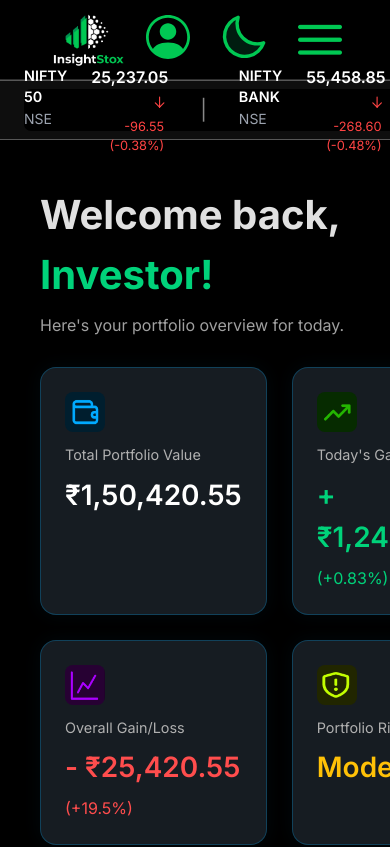
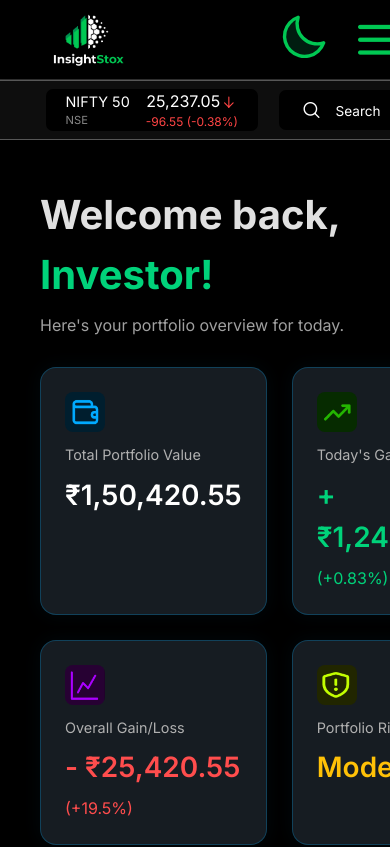
Before and after one commit to ChirayuDodiya/InsightStox---Portfolio-analyzer-tracker-and-console, a React (Vite) app in the folder frontend/: page /DashBoard in a window 390 px wide. Shown: the top 847 px of the page. Built offline with nearby package versions, Linux system fonts and the light colour scheme.

Commit message:
responsiveness of the navbar and dashboard-Header components

```diff
--- a/frontend/package.json
+++ b/frontend/package.json
@@ -13,6 +13,7 @@
     "@tailwindcss/vite": "^4.1.13",
     "aos": "^2.3.4",
     "axios": "^1.12.2",
+    "i": "^0.3.7",
     "primeicons": "^7.0.0",
     "react": "^19.1.1",
     "react-dom": "^19.1.1",
--- a/frontend/src/components/Dashboard-Header.css
+++ b/frontend/src/components/Dashboard-Header.css
@@ -1,84 +1,87 @@
 *{
   font-family: 'Inter', sans-serif;
 }
-.stock-display-container {
+.d-stock-display-container {
   display: flex;
-  justify-content: center;
-  gap: 2rem;
+  justify-content: space-between;
+  gap: 1rem;
   align-items: center;
-  width :832px;
+  width :750px;
   height:42px;
   background-color: black;
   border-radius: 7px;
+  padding: 0 20px;
 }
-.stock-info {
+.d-stock-info {
   display: flex;
-  gap: 1.5rem;
+  justify-content: center;
+  align-items: center;
+  gap: 1rem;
 }
 
-.stock-header {
+.d-stock-header {
   display: flex;
   flex-direction: column;
+  white-space: nowrap;
 }
 
-.stock-name {
+.d-stock-name {
   color: white;
   font-size: 0.9rem;
 }
 
-.stock-exchange {
-  position:relative;
-  left:0;
+.d-stock-exchange {
   color: #888;
   font-size: 0.7rem;
 }
 
-.stock-details {
+.d-stock-details {
   display: flex;
   flex-direction: column;
   align-items: center;
+  white-space: nowrap;
 }
 
-.stock-price {
+.d-stock-price {
   color: white;
   font-size: 1rem;
 }
 
-.stock-change {
-  font-size: 0.7rem;
+.d-stock-change {
+  font-size: 0.75rem;
 }
-.change-icon{
+.d-change-icon{
   font-size: 0.7rem;
   margin: 3px;
 }
-.stock-change.negative,.change-icon.negative {
+.d-stock-change.negative,.d-change-icon.negative {
   color: #ff4444;
 }
 
-.stock-change.positive,.change-icon.positive {
+.d-stock-change.positive,.d-change-icon.positive {
   color: #00ff88;
 }
 .divider{
+  display:flex;
   color: #888;
   font-size: 1.25rem;
 }
+
 .dashboard-header{
     position:fixed;
     z-index:999;
     top: 80px;
-    width: 100vw;
+    left: 0;
+    width: 100%;
+    min-width: 450px;
     height: 60px;
     padding: 16px 24px 16px 24px;
     display: flex;
     justify-content: space-evenly;
     align-items: center;
-    /* margin-bottom: 20px; */
     background-color: #0E0E0E;
     border-top: rgba(255, 255, 255, 0.3) 1px solid ;
     border-bottom: rgba(255, 255, 255, 0.3) 1px solid ;
-
-     backdrop-filter: blur(8px);
-    -webkit-backdrop-filter: blur(8px);
     box-shadow: 0 2px 10px rgba(0, 0, 0, 0.3);
 }
 .searchbar {
@@ -94,10 +97,11 @@
   padding: 0.75rem 1.5rem 0.75rem 3.5rem;
   color: white;
   font-size: 0.9rem;
-  width: 527px;
+  width: 440px;
   height:40px;
   outline: none;
   transition: border-color 0.3s ease, box-shadow 0.3s ease;
+  text-overflow: ellipsis;
 }
 
 .search-input::placeholder {
@@ -133,8 +137,8 @@
   transform: translateX(-50%);
   background: black;
   color: white;
-  width: 50%;
-  max-width: 600px;
+  width: 33%;
+  min-width: 330px;
   border-radius: 10px;
   box-shadow: 0 0 20px rgba(0, 0, 0, 0.6);
   z-index: 10000;
@@ -170,7 +174,7 @@
   padding: 10px 0px 10px 50px;
   outline: none;
   color: white;
-  border-bottom: 1px solid #555;
+  text-overflow: ellipsis;
 }
 
 .close-btn {
@@ -204,3 +208,44 @@
 .search-results li:hover {
   background-color: rgba(255, 255, 255, 0.1);
 }
+@media (max-width: 1495px) {
+  .popup-search-input::placeholder{
+    max-width: 140px;
+  }
+}
+@media (max-width: 1335px) {
+  .search-input{
+    max-width: 300px;
+  }
+}
+@media (max-width: 1175px) {
+  .d-stock-display-container .d-stock-info:nth-of-type(3),
+  .d-stock-display-container .divider:nth-of-type(2) {
+    display: none;
+  }
+  .d-stock-display-container {
+    width :500px;
+  }
+}
+
+@media (max-width: 930px) {
+  .d-stock-display-container .d-stock-info:nth-of-type(2),
+  .d-stock-display-container .divider:nth-of-type(1) {
+    display: none;
+  }
+
+  .d-stock-display-container {
+    width :auto;
+  }
+}
+@media (max-width: 610px) {
+  .search-input{
+    width: 200px;
+    text-overflow:clip;
+  }
+}
+@media (max-width: 530px) {
+  .search-input{
+    width: 125px;
+  }
+}
--- a/frontend/src/components/Dashboard-Header.jsx
+++ b/frontend/src/components/Dashboard-Header.jsx
@@ -14,55 +14,55 @@ const DashboardHeader = () => {
       {isSearchActive && <div className="overlay" onClick={handleClose}></div>}
 
       <div className="dashboard-header">
-        <div className="stock-display-container">
-          <div className="stock-info">
-            <div className="stock-header">
-              <span className="stock-name">NIFTY 50</span>
-              <span className="stock-exchange">NSE</span>
+        <div className="d-stock-display-container">
+          <div className="d-stock-info">
+            <div className="d-stock-header">
+              <span className="d-stock-name">NIFTY 50</span>
+              <span className="d-stock-exchange">NSE</span>
             </div>
-            <div className="stock-details">
-              <span className="stock-price">
+            <div className="d-stock-details">
+              <span className="d-stock-price">
                 25,237.05
-                <span className="change-icon negative pi pi-arrow-down"></span>
+                <span className="d-change-icon negative pi pi-arrow-down"></span>
               </span>
-              <span className="stock-change negative">
-                <span className="change-text">-96.55 (-0.38%)</span>
+              <span className="d-stock-change negative">
+                <span className="d-change-text">-96.55 (-0.38%)</span>
               </span>
             </div>
           </div>
 
           <span className="divider">|</span>
 
-          <div className="stock-info">
-            <div className="stock-header">
-              <span className="stock-name">NIFTY BANK</span>
-              <span className="stock-exchange">NSE</span>
+          <div className="d-stock-info">
+            <div className="d-stock-header">
+              <span className="d-stock-name">NIFTY BANK</span>
+              <span className="d-stock-exchange">NSE</span>
             </div>
-            <div className="stock-details">
-              <span className="stock-price">
+            <div className="d-stock-details">
+              <span className="d-stock-price">
                 55,458.85
-                <span className="change-icon negative pi pi-arrow-down"></span>
+                <span className="d-change-icon negative pi pi-arrow-down"></span>
               </span>
-              <span className="stock-change negative">
-                <span className="change-text">-268.60 (-0.48%)</span>
+              <span className="d-stock-change negative">
+                <span className="d-change-text">-268.60 (-0.48%)</span>
               </span>
             </div>
           </div>
 
           <span className="divider">|</span>
 
-          <div className="stock-info">
-            <div className="stock-header">
-              <span className="stock-name">SENSEX</span>
-              <span className="stock-exchange">BSE</span>
+          <div className="d-stock-info">
+            <div className="d-stock-header">
+              <span className="d-stock-name">SENSEX</span>
+              <span className="d-stock-exchange">BSE</span>
             </div>
-            <div className="stock-details">
-              <span className="stock-price">
+            <div className="d-stock-details">
+              <span className="d-stock-price">
                 82,626.23
-                <span className="change-icon negative pi pi-arrow-down"></span>
+                <span className="d-change-icon negative pi pi-arrow-down"></span>
               </span>
-              <span className="stock-change negative">
-                <span className="change-text">-347.73 (-0.42%)</span>
+              <span className="d-stock-change negative">
+                <span className="d-change-text">-347.73 (-0.42%)</span>
               </span>
             </div>
           </div>
@@ -80,7 +80,7 @@ const DashboardHeader = () => {
             <i className="pi pi-search popup-search-icon"></i>
             <input type="text"className="popup-search-input"placeholder="Search for a Stock (e.g., RELIANCE.NS, TATA MOTORS)"autoFocus/>
           </div>
-
+          <hr />
           <div className="search-results">
             <ul>
               <li><img src={historyicon}></img>Tata Investment Corporation Ltd.</li>
--- a/frontend/src/components/Navbar.css
+++ b/frontend/src/components/Navbar.css
@@ -3,6 +3,7 @@
   top: 0;
   left: 0;
   width: 100%;
+  min-width: 450px;
   height: 80px;
   display: flex;
   justify-content: space-between;
@@ -98,6 +99,7 @@
 .popupheading {
   display: flex;
   gap: 10px;
+  margin-bottom: -10px;;
 }
 
 .name-email {
@@ -131,10 +133,6 @@
   margin: 2px 0;
   border-radius: 8px;
   font-size: 12px;
-  border-bottom: 1px solid rgba(255, 255, 255, 0.2);
-}
-.popupoptions li:last-child {
-  border-bottom: none;
 }
 .popupoptions li:hover {
   background-color: rgba(112, 112, 112, 0.295);
@@ -144,6 +142,38 @@
     height: 12px;
     width: 12px;
 }
+.mobile_menu {
+  position: fixed;
+  top: 100px;
+  right: 3rem;
+  background: black;
+  color: white;
+  min-width: auto;
+  height: auto;
+  border-radius: 20px;
+  z-index: 10000;
+  padding:16px;
+  border: 1px solid #00C853;
+  animation: popup 0.3s ease-in-out;
+}
+.menuoptions ul {
+  list-style: none;
+}
+.menuoptions li {
+  display: flex;
+  justify-content: space-between;
+  cursor: pointer;
+  padding: 8px 8px;
+}
+.menuoptions a {
+  font-weight: 500;
+}
+.menuoptions li:hover {
+  background-color: rgba(112, 112, 112, 0.295);
+    border-radius: 8px;
+
+}
+
 @media (max-width: 1100px) {
   .center_btn {
     display: none;
@@ -169,40 +199,15 @@
   .menu_toggle {
     display: none;
   }
-  .mobile_menu {
-    display: none;
+}
+@media (max-width: 530px){
+  .profile_btn{
+    display:none;
   }
 }
-.mobile_menu {
-  position: fixed;
-  top: 100px;
-  right: 3rem;
-  background: black;
-  color: white;
-  min-width: auto;
-  height: auto;
-  border-radius: 20px;
-  z-index: 10000;
-  padding:16px;
-  border: 1px solid #00C853;
-  animation: popup 0.3s ease-in-out;
-}
-.menuoptions ul {
-  list-style: none;
-}
-.menuoptions li {
-  border-bottom: 1px solid rgba(255, 255, 255, 0.2);
-  cursor: pointer;
-  padding: 8px 8px;
-}
-.lastli{
-  border-bottom: none !important;
-}
-.menuoptions a {
-  font-weight: 500;
-}
-.menuoptions li:hover {
-  background-color: rgba(112, 112, 112, 0.295);
-    border-radius: 8px;
+@media (min-width : 531px){
+  .profileinmenu{
+    display:none !important;
+  }
 
 }
--- a/frontend/src/components/Navbar.jsx
+++ b/frontend/src/components/Navbar.jsx
@@ -16,16 +16,16 @@ const Navbar = ({ darkMode, setDarkMode, pageType, profileData = {} }) => {
   const handleProfileClose = () => setIsProfileOpen(false);
   const toggleMenu = () => setIsMenuOpen(!isMenuOpen);
 
-  useEffect(() => {
+useEffect(() => {
   const handleResize = () => {
-    if (window.innerWidth > 1100 && isMenuOpen) {
-      setIsMenuOpen(false);
-    }
+    if (window.innerWidth > 1100 && isMenuOpen) setIsMenuOpen(false);
+    if (window.innerWidth < 530 && isProfileOpen) setIsProfileOpen(false);
   };
 
   window.addEventListener("resize", handleResize);
   return () => window.removeEventListener("resize", handleResize);
-}, [isMenuOpen]);
+}, [isMenuOpen, isProfileOpen]);
+
   return (
     <>
       {pageType === "dashboard" && isProfileOpen && (
@@ -88,20 +88,30 @@ const Navbar = ({ darkMode, setDarkMode, pageType, profileData = {} }) => {
               <ul>
                  <Link to="/auth" onClick={() => {sessionStorage.setItem("isLogin", "true");
                                               sessionStorage.setItem("forgotpassword", "false");}}>
-                <li>Log In</li>
+                <li>Log In <img src={routeicon} alt="" /></li>
                 </Link>
-                <li><a href="#feature">Features</a></li>
+                <hr />
+                <li><a href="#feature">Features </a></li>
+                <hr />
                 <li><a href="#HowItWorks">How it Works?</a></li>
+                <hr />
                 <li className="lastli"><a href="#FAQs">FAQs</a></li>
               </ul>
               </div>
           ) : (
             <div className="menuoptions">
               <ul>
+
+              <li className="profileinmenu">Profile</li>
+              <hr className="profileinmenu" />
               <li><a href="#">Dashboard</a> </li>
+              <hr />
               <li><a href="#">Portfolio</a></li>
+              <hr />
               <li><a href="#">AI Insights</a></li>
+              <hr />
               <li><a href="#">Compare Stocks</a></li>
+              <hr />
               <li className="lastli"><a href="#">Watchlist</a></li>
              </ul>
               </div>
@@ -120,8 +130,11 @@ const Navbar = ({ darkMode, setDarkMode, pageType, profileData = {} }) => {
           <div className="popupoptions">
             <ul>
               <li>My Profile <img src={routeicon} alt="" /></li>
+              <hr/>
               <li>Manage <img src={routeicon} alt="" /></li>
+              <hr/>
               <li>Help & Support <img src={routeicon} alt="" /></li>
+              <hr/>
               <li>Log Out <img src={exiticon} alt="" /></li>
             </ul>
           </div>
--- a/frontend/src/pages/Dashboard.css
+++ b/frontend/src/pages/Dashboard.css
@@ -6,7 +6,9 @@
 
 .dashboard-container {
     background-color: black;
-    min-width: 100vw;
+
+    position: absolute;
+    min-width: 100%;
     min-height: 100vh;
     display: flex;
     flex-direction: column;
```
Also changed, not shown: 1 other file (tests, documents, lock files or other folders).
